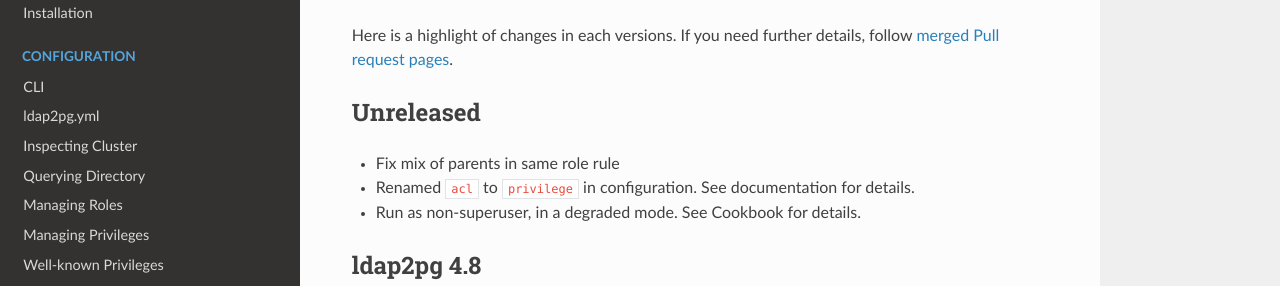
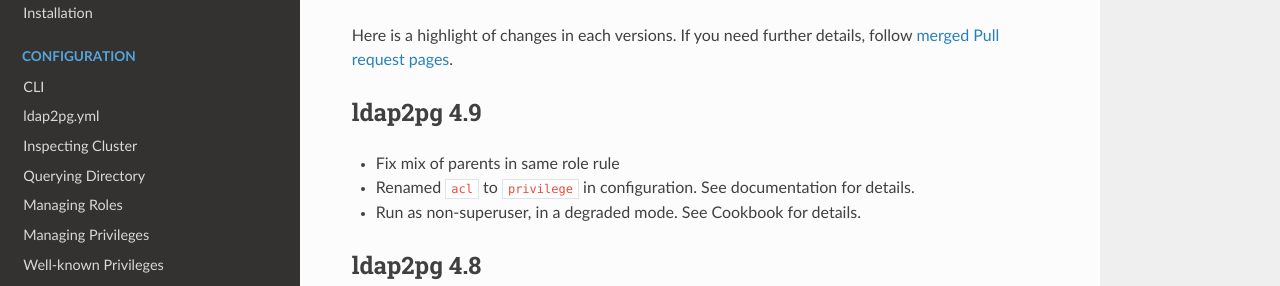
Before and after one commit to dalibo/ldap2pg, an MkDocs documentation site: the page built from docs/changelog.md, in a window 1280 px wide and 900 px high. Shown: the part 136-422 px from the top of the window. Built offline with MkDocs 1.6.1, drawn with Linux system fonts in a browser that asks for light colours; nearby versions of some CDN libraries; old or Windows-style settings are respelled for this version of MkDocs.

Commit message:
Version 4.9

```diff
--- a/docs/changelog.md
+++ b/docs/changelog.md
@@ -7,7 +7,7 @@
 pages](https://github.com/dalibo/ldap2pg/pulls?utf8=%E2%9C%93&q=is%3Apr%20is%3Amerged).
 
 
-# Unreleased
+# ldap2pg 4.9
 
 - Fix mix of parents in same role rule
 - Renamed `acl` to `privilege` in configuration. See documentation for details.
--- a/setup.py
+++ b/setup.py
@@ -18,7 +18,7 @@
 
 setup(
     name='ldap2pg',
-    version='4.8',
+    version='4.9',
     description='Manage PostgreSQL roles and privileges from YAML or LDAP',
     url='https://github.com/dalibo/ldap2pg',
     author='Dalibo',
```
